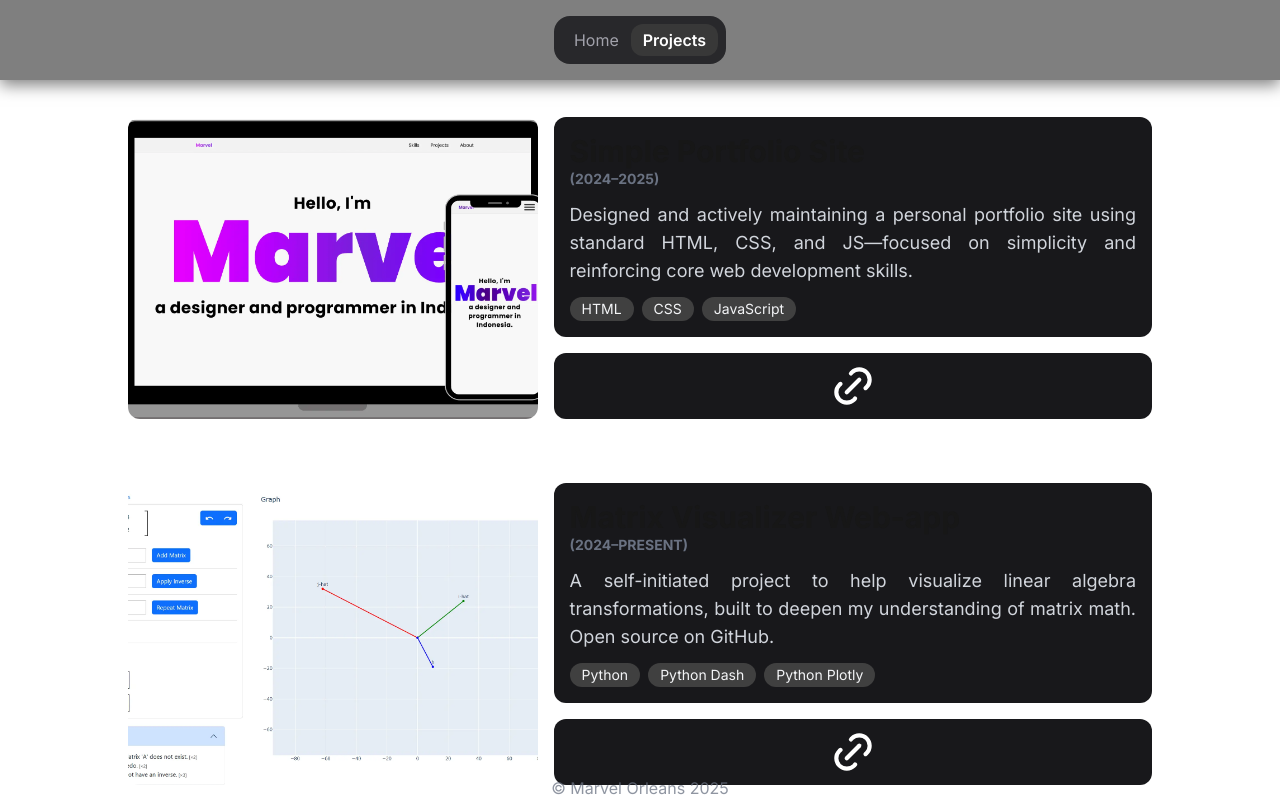
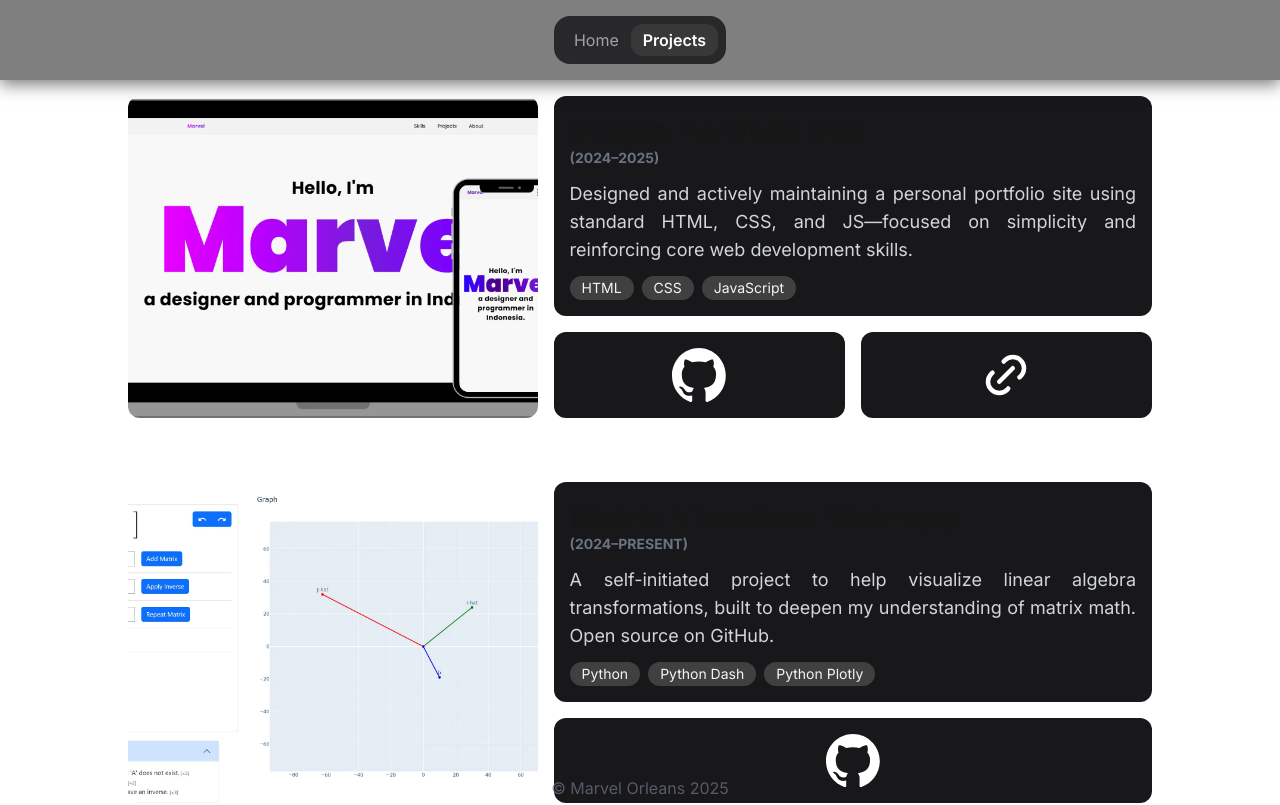
Before and after one commit to CupapiOT/nextjs-portfolio-site, a Next.js app: page /projects in a window 1280 px wide. Shown: the top 805 px of the page. Built offline with nearby package versions, Linux system fonts and the light colour scheme.

Commit message:
Separate github and website links and fix spacing
*fix spacing in general across all components that needed it.

```diff
--- a/src/app/layout.tsx
+++ b/src/app/layout.tsx
@@ -23,9 +23,9 @@ export default function RootLayout({
   children: React.ReactNode;
 }>) {
   return (
-    <html className="scroll-smooth 2xl:h-full" lang="en">
+    <html className="scroll-smooth min-[120rem]:h-full" lang="en">
       <body
-        className={`relative flex justify-center ${interSans.className} ${geistMono.variable} antialiased 2xl:h-full 2xl:items-center`}
+        className={`pt-[6rem] relative flex justify-center ${interSans.className} ${geistMono.variable} antialiased min-[120rem]:h-full min-[120rem]:items-center`}
       >
         {children}
       </body>
--- a/src/app/page.tsx
+++ b/src/app/page.tsx
@@ -18,7 +18,7 @@ export default function Home() {
         whichLink={0}
       />
       <main
-        className="overflow-hidden mt-[6.5em] pb-10 max-w-full w-full h-min flex flex-col items-center gap-y-3 lg:text-sm lg:max-w-95/100 lg:grid lg:grid-cols-3 grid-rows-[h-min_h-min_h-min] lg:aspect-auto justify-items-center lg:gap-3 xl:max-w-4/5 2xl:max-w-3/5"
+        className="overflow-hidden pb-10 max-w-full w-full h-min flex flex-col items-center gap-y-3 lg:text-sm lg:max-w-95/100 lg:grid lg:grid-cols-3 grid-rows-[h-min_h-min_h-min] lg:aspect-auto justify-items-center lg:gap-3 xl:max-w-4/5 2xl:max-w-3/5"
       >
         <Hero
           className="lg:row-start-2 lg:col-start-2 lg:!duration-200"
--- a/src/app/projects/page.tsx
+++ b/src/app/projects/page.tsx
@@ -12,13 +12,14 @@ export default function Home() {
         ]}
         whichLink={1}
       />
-      <main className="text-lg pt-[6.5em] min-2xl:max-[130rem]:pt-[22rem] max-w-full w-full flex flex-col items-center gap-y-16">
+      <main className="min-[120rem]:pt-[22rem] min-[130rem]:pt-[1rem] text-lg max-w-full w-full flex flex-col items-center gap-y-16">
         <ProjectCard
           id="simple-portfolio-site"
           title="Simple Portfolio Site"
           imgSrc="/src/projects/portfolio-site.webp"
           desc="Designed and actively maintaining a personal portfolio site using standard HTML, CSS, and JS—focused on simplicity and reinforcing core web development skills."
-          link="https://cupapiot.github.io"
+          gitHubLink="https://github.com/CupapiOT/CupapiOT.github.io"
+          websiteLink="https://cupapiot.github.io"
           year={["2024", "2025"]}
           techUsed={["HTML", "CSS", "JavaScript"]}
         />
@@ -27,7 +28,7 @@ export default function Home() {
           title="Matrix Visualizer Web-app"
           imgSrc="/src/projects/animated-matrices.webp"
           desc="A self-initiated project to help visualize linear algebra transformations, built to deepen my understanding of matrix math. Open source on GitHub."
-          link="https://github.com/CupapiOT/animated-matrices"
+          gitHubLink="https://github.com/CupapiOT/animated-matrices"
           year={["2024", "PRESENT"]}
           techUsed={["Python", "Python Dash", "Python Plotly"]}
         />
@@ -36,7 +37,7 @@ export default function Home() {
           title="Image References Desktop App"
           imgSrc="/src/projects/image-references.webp"
           desc="Handled all aspects solo in building a reference-sketching tool for a professional artist (my brother). Evolved through regular feedback, for practicality and ease of use."
-          link="https://github.com/CupapiOT/croquis-image-references"
+          gitHubLink="https://github.com/CupapiOT/croquis-image-references"
           year={["2023", "2024"]}
           techUsed={["Python", "CustomTkinter"]}
         />
--- a/src/components/pages/home/Projects.tsx
+++ b/src/components/pages/home/Projects.tsx
@@ -18,7 +18,7 @@ interface ProjectItemProps {
 function ProjectItem(props: ProjectItemProps) {
   return (
     <li>
-      <div className="flex lg:flex-col 2xl:flex-row">
+      <div className="flex lg:flex-col min-[114rem]:flex-row">
         <h3 className="text-lg mr-1 text-cyan-500">
           {props.link !== undefined ? (
             <a href={props.link} className="hover:underline">
@@ -29,7 +29,7 @@ function ProjectItem(props: ProjectItemProps) {
           )}
         </h3>
         {props.year !== undefined ? (
-          <span className="translate-y-1.5 text-sm text-gray-500 lg:translate-0 2xl:translate-y-1.5">
+          <span className="translate-y-1.5 text-sm text-gray-500 lg:translate-0 min-[114rem]:translate-y-1.5">
             ({props.year[0]}
             {/* If the second year isn't available, only include the first year. */}
             {props.year[1] !== undefined ? "–" + props.year[1] : ""})
@@ -82,12 +82,12 @@ export default function Projects(props: ProjectsSectionProps) {
           year={["2023", "2024"]}
         />
         {props.pageLink !== undefined ? (
-          // The `min-[71rem]` media query ensures a smooth transition between
+          // The `min-[114rem]` media query ensures a smooth transition between
           // the "See More" button's placements, specifically between 1024px
           // and 1136px.
           <HorizontalLine
             width="full"
-            className="mb-8 my-2 lg:mb-6 min-[110rem]:mb-[-5rem]"
+            className="mb-8 my-2 lg:mb-6 min-[114rem]:mb-[-5rem]"
           />
         ) : (
           ""
--- a/src/components/pages/projects/ProjectCard.tsx
+++ b/src/components/pages/projects/ProjectCard.tsx
@@ -10,7 +10,8 @@ interface ProjectCardProps {
   imgSrc: string;
   desc: string;
   techUsed: string[];
-  link?: string;
+  gitHubLink?: string;
+  websiteLink?: string;
   year?: string[];
 }
 
@@ -40,10 +41,16 @@ export default function ProjectCard(props: ProjectCardProps) {
 
   const refImg = useRef(null);
   const refCard = useRef(null);
-  const refLink = useRef(null);
+  const refGitHubLink = useRef(null);
+  const refWebsiteLink = useRef(null);
   useIntersectionAnimation(refImg);
   useIntersectionAnimation(refCard);
-  useIntersectionAnimation(refLink);
+  useIntersectionAnimation(refGitHubLink);
+  useIntersectionAnimation(refWebsiteLink);
+
+  const linkClasses =
+    "animate-presets p-2 sm:p-4 rounded-xl bg-(--section-background) flex justify-center transition duration-300";
+  const linkImageClasses = "max-w-[3em] aspect-auto";
 
   return (
     <article
@@ -91,38 +98,62 @@ export default function ProjectCard(props: ProjectCardProps) {
             {createTags(props.techUsed)}
           </ul>
         </div>
-        {props.link !== undefined ? (
+        <div className={`grid gap-x-4 ${props.websiteLink !== undefined ? "grid-cols-2" : ""}`}>
+          {props.gitHubLink !== undefined ? (
             <a
-            ref={refLink}
-            className="animate-presets p-2 rounded-xl bg-(--section-background) flex justify-center transition duration-300 hover:bg-(--section-background-lighter)"
-            href={props.link}
+              ref={refGitHubLink}
+              className={`${linkClasses} hover:bg-(--section-background-lighter)`}
+              href={props.gitHubLink}
               target="_blank"
+              title="GitHub link to this project"
             >
               <Image
-              className="w-min aspect-auto"
-              src="/src/general/icon-link.svg"
-              alt="Link to this project"
-              title="Link to this project"
+                className={linkImageClasses}
+                src="/src/general/icon-github.svg"
+                alt="GitHub link to this project"
+                title="GitHub link to this project"
                 width={9999}
                 height={9999}
               />
             </a>
           ) : (
             <p
-            ref={refLink}
-            className="animate-presets p-2 rounded-xl bg-(--section-background) flex justify-center transition duration-300 hover:bg-(--section-background-lighter) gap-x-3 items-center text-neutral-400 italic"
+              ref={refGitHubLink}
+              className={`${linkClasses} gap-x-3 items-center text-neutral-400 italic`}
+              title="GitHub link to this project (Coming Soon!)"
             >
               <Image
-              className="w-min aspect-auto brightness-50"
-              src="/src/general/icon-link.svg"
-              alt="Link to this project"
-              title="Link to this project"
+                className={`${linkImageClasses} brightness-50`}
+                src="/src/general/icon-github.svg"
+                alt="GitHub link to this project (Coming Soon!)"
+                title="GitHub link to this project (Coming Soon!)"
                 width={9999}
                 height={9999}
               />
               Coming Soon!
             </p>
           )}
+          {props.websiteLink !== undefined ? (
+            <a
+              ref={refWebsiteLink}
+              className={`${linkClasses} hover:bg-(--section-background-lighter)`}
+              href={props.websiteLink}
+              target="_blank"
+              title="Website link to this project"
+            >
+              <Image
+                className={linkImageClasses}
+                src="/src/general/icon-link.svg"
+                alt="Website link to this project"
+              title="Website link to this project"
+                width={9999}
+                height={9999}
+              />
+            </a>
+          ) : (
+            ""
+          )}
+        </div>
       </div>
     </article>
   );
```
Lines whose indentation alone changed are shown as unchanged.
